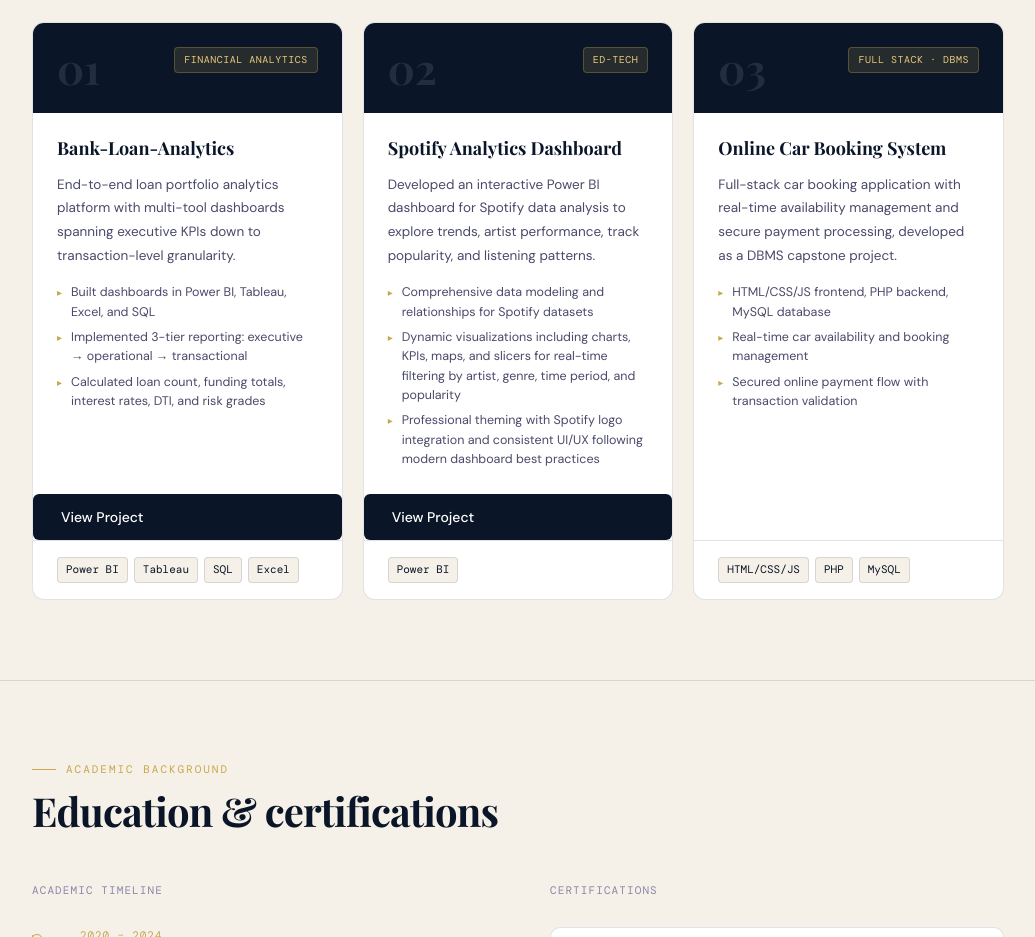
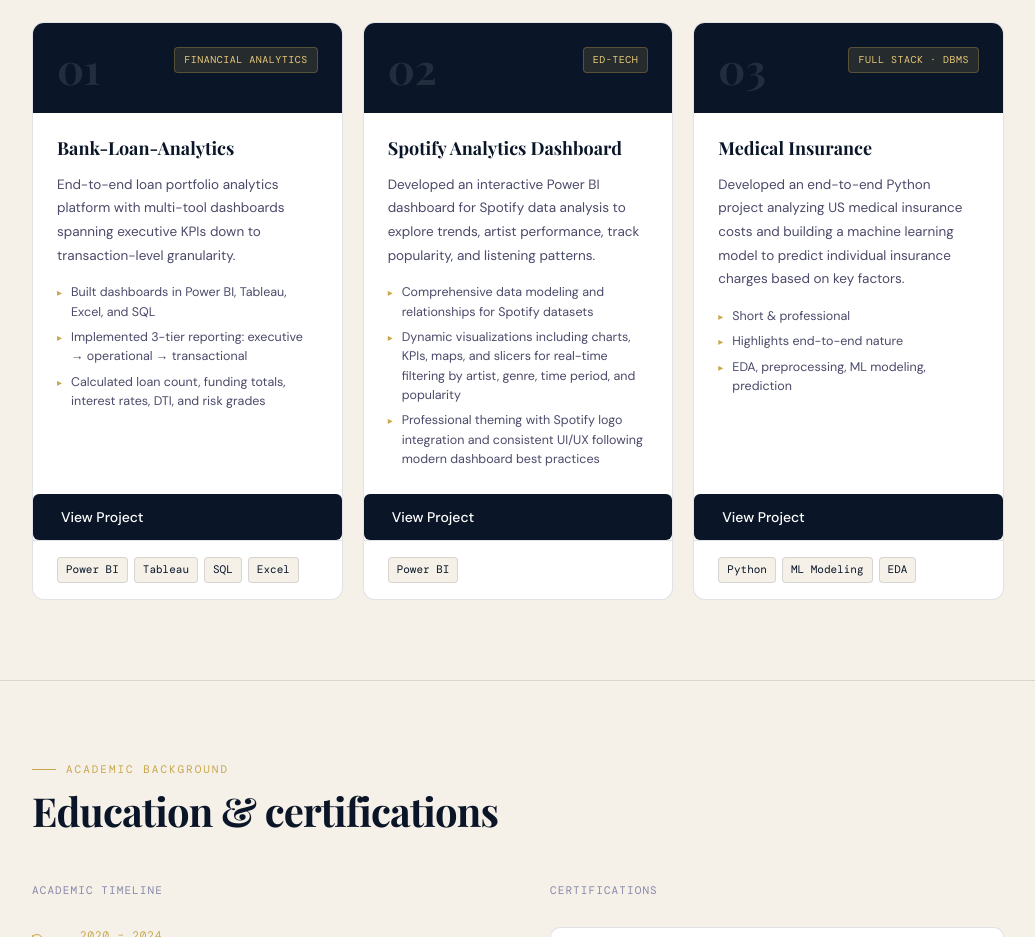
Before and after one commit to Ajaysai2001/Portfolio, a plain HTML site: page index.html in a window 1280 px wide. Shown: the part 2340-3277 px from the top of the page, without its empty margins (122-1157 px from the left). Drawn offline with nearby package versions, Linux system fonts and the light colour scheme.

Commit message:
Update index.html

```diff
--- a/index.html
+++ b/index.html
@@ -849,18 +849,21 @@
         <span class="proj-domain-badge">Full Stack · DBMS</span>
       </div>
       <div class="proj-body">
-        <h3 class="proj-name">Online Car Booking System</h3>
-        <p class="proj-desc">Full-stack car booking application with real-time availability management and secure payment processing, developed as a DBMS capstone project.</p>
+        <h3 class="proj-name">Medical Insurance</h3>
+        <p class="proj-desc">Developed an end-to-end Python project analyzing US medical insurance costs and building a machine learning model to predict individual insurance charges based on key factors.</p>
         <ul class="proj-bullets">
-          <li>HTML/CSS/JS frontend, PHP backend, MySQL database</li>
-          <li>Real-time car availability and booking management</li>
-          <li>Secured online payment flow with transaction validation</li>
+          <li>Short & professional</li>
+          <li>Highlights end-to-end nature</li>
+          <li>EDA, preprocessing, ML modeling, prediction</li>
+
         </ul>
       </div>
+      <a href="https://github.com/Ajaysai2001/Medical-Insurance.git" class="btn-primary">View Project</a>
       <div class="proj-stack">
-        <span class="stack-tag">HTML/CSS/JS</span>
-        <span class="stack-tag">PHP</span>
-        <span class="stack-tag">MySQL</span>
+        <span class="stack-tag">Python</span>
+        <span class="stack-tag">ML Modeling</span>
+        <span class="stack-tag">EDA</span>
+
       </div>
     </div>
 
```
